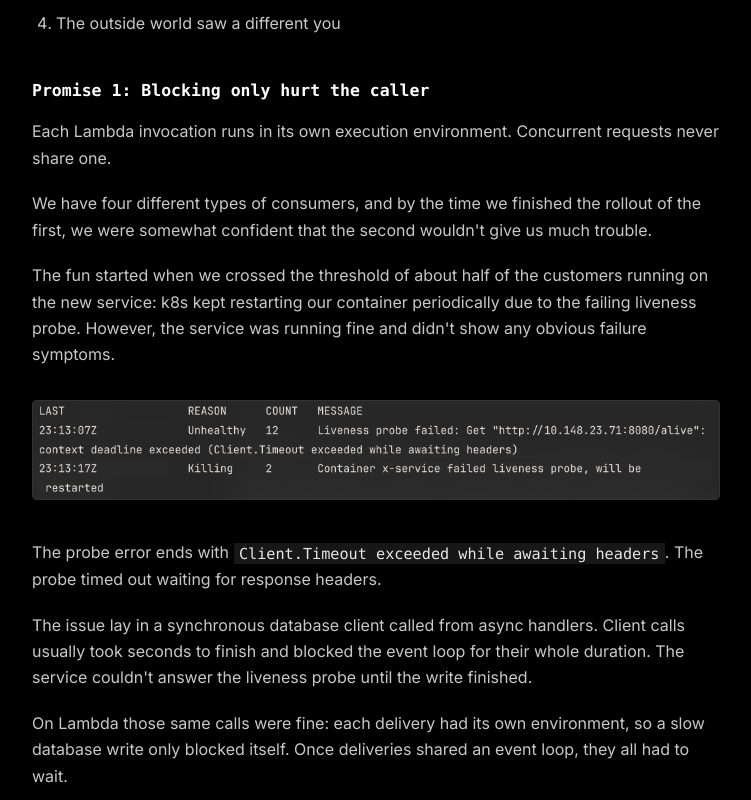
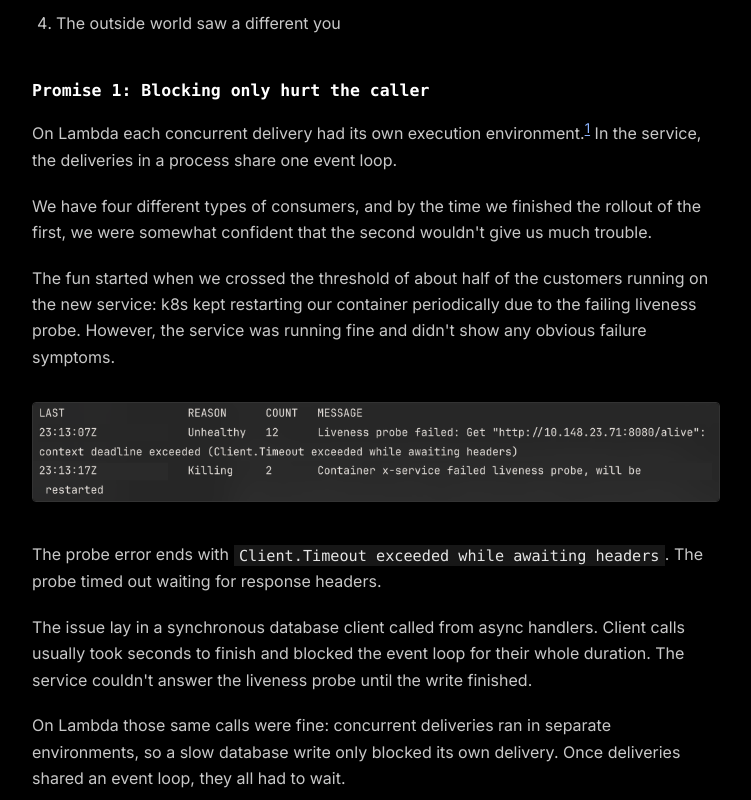
Before and after one commit to denyszhak/denyszhak.com, a React (Vite) app: page /writing/what-aws-lambda-was-hiding in a window 1280 px wide. Shown: the part 1640-2440 px from the top of the page, without its empty margins (244-995 px from the left). Built offline with nearby package versions, Linux system fonts and the light colour scheme; no server answers.

Commit message:
Clarify Lambda isolation and add Managed Instances footnote

```diff
--- a/src/pages/posts/WhatLambdaWasHiding.jsx
+++ b/src/pages/posts/WhatLambdaWasHiding.jsx
@@ -72,7 +72,7 @@ const WhatLambdaWasHiding = () => {
 
         <h2 id="promise-1-blocking-only-hurt-the-caller">Promise 1: Blocking only hurt the caller</h2>
 
-        <p>Each Lambda invocation runs in its own execution environment. Concurrent requests never share one.</p>
+        <p>On Lambda each concurrent delivery had its own execution environment.<sup id="footnote-ref-1"><a href="#footnote-1" role="doc-noteref" aria-label="Footnote 1">1</a></sup> In the service, the deliveries in a process share one event loop.</p>
 
         <p>We have four different types of consumers, and by the time we finished the rollout of the first, we were somewhat confident that the second wouldn't give us much trouble.</p>
 
@@ -84,7 +84,7 @@ const WhatLambdaWasHiding = () => {
 
         <p>The issue lay in a synchronous database client called from async handlers. Client calls usually took seconds to finish and blocked the event loop for their whole duration. The service couldn't answer the liveness probe until the write finished.</p>
 
-        <p>On Lambda those same calls were fine: each delivery had its own environment, so a slow database write only blocked itself. Once deliveries shared an event loop, they all had to wait.</p>
+        <p>On Lambda those same calls were fine: concurrent deliveries ran in separate environments, so a slow database write only blocked its own delivery. Once deliveries shared an event loop, they all had to wait.</p>
 
         <p>We offloaded those database writes to a thread pool and stopped seeing the restarts. The same applied to CSV parsing and pandas resampling. Async code is only as async as its slowest sync call.</p>
 
@@ -156,7 +156,7 @@ const WhatLambdaWasHiding = () => {
 
         <h2 id="promise-4-the-outside-world-saw-a-different-you">Promise 4: The outside world saw a different you</h2>
 
-        <p>Our code barely changed in the migration, so it's easy to consider that you are the same client for the upstream services. On Lambda, in our setup, the calls to upstream came from at least three source addresses, and if a call failed, Lambda retried the whole invocation. After the migration, the same calls came from a couple of pods running many deliveries at once, and retries were up to us.</p>
+        <p>Our code barely changed in the migration, so it's easy to assume you’re the same client for the upstream services. On Lambda, in our setup, the calls to upstream came from at least three source addresses, and if a call failed, Lambda retried the whole invocation. After the migration, the same calls came from a couple of pods running many deliveries at once, and retries were up to us.</p>
 
         <p>While moving customers over, calls to one of our internal services started failing with <code>ServerDisconnectedError</code>, signalling that the connection closed before we got a response. Our first thought was to add retries, because these looked like occasional disconnects.</p>
 
@@ -186,7 +186,7 @@ const WhatLambdaWasHiding = () => {
 
         <p>Our memory problem took one to two days to show up, so a few hours in staging wouldn't have been enough. Leave the service running with traffic comparable to prod and watch its memory and error logs over time. How long to do this depends on the workflow and how expensive a failure would be to recover from.</p>
 
-        <p>A good thing is to also test what happens at the boundaries: queues, databases, upstream services and anything providing credentials. For queues, it can be a DLQ replay. Don't wait until you need a production replay to find out whether the service can handle it.</p>
+        <p>Also test what happens at the boundaries: queues, databases, upstream services and anything providing credentials. For queues, it can be a DLQ replay. Don't wait until you need a production replay to find out whether the service can handle it.</p>
 
         <p>For credentials that rotate periodically, trigger a rotation during the test and check that the service can open new connections afterwards. Also check reconnecting after an existing connection is lost.</p>
 
@@ -282,6 +282,10 @@ const WhatLambdaWasHiding = () => {
           <li>Non-functional bottlenecks. The data grew, and for some functionality, Lambda's cap of 15 minutes wasn't enough. We found ourselves trying to work around that, and although it was possible, we didn't want to think about non-functional limits like this.</li>
         </ul>
 
+        <div style={{ marginTop: '3rem', paddingTop: '1rem', borderTop: '1px solid var(--border-color)' }}>
+          <p id="footnote-1" role="doc-footnote"><a href="#footnote-ref-1" aria-label="Back to footnote reference 1">1.</a>{' '}Throughout this post, Lambda means its default compute type. <a href="https://docs.aws.amazon.com/lambda/latest/dg/lambda-managed-instances-runtimes.html" target="_blank" rel="noopener noreferrer">Lambda Managed Instances</a> can run several invocations in one environment at once, so some of these promises don't hold there.</p>
+        </div>
+
         <SubscribeForm />
 
         <footer className="article-footer" style={{ marginTop: '3rem', padding: '1.5rem 0', borderTop: '1px solid var(--border-color)', display: 'flex', justifyContent: 'flex-end' }}>
```
